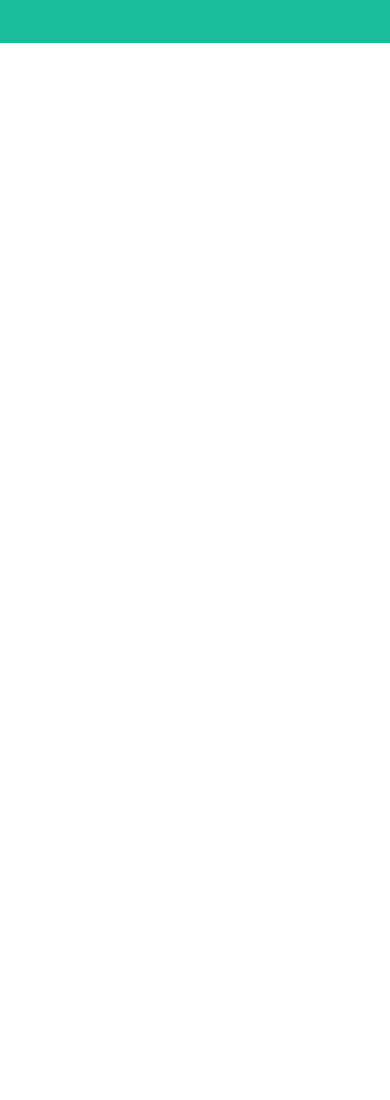
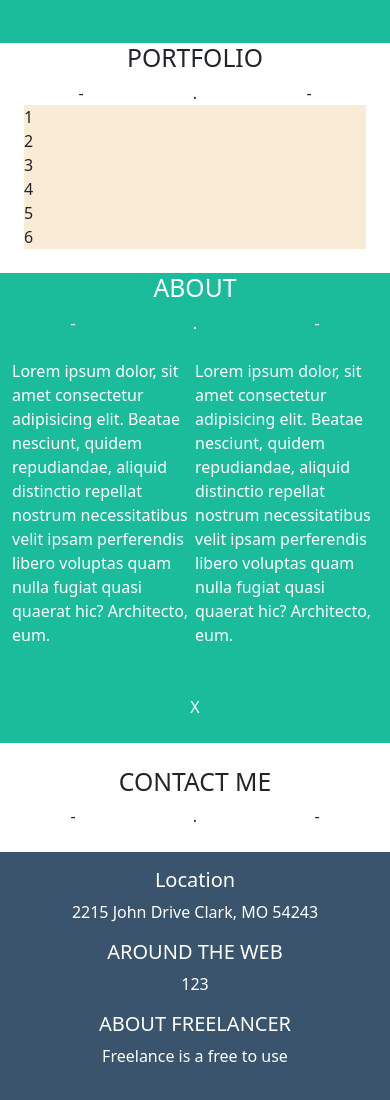
Before and after one commit to FilippoBersan/html-css-bootstrap-freelancer, a plain HTML site: page index.html in a window 390 px wide. Shown: the part 438-1538 px from the top of the page. Before the commit the page ends 844 px from the top, so only its background shows below. Drawn offline with nearby package versions, Linux system fonts and the light colour scheme.

Commit message:
feat: header e main responsive

```diff
--- a/index.html
+++ b/index.html
@@ -17,23 +17,33 @@
     <!-- CSS -->
   </head>
   <body>
-    <header class="row_header p-4 d-flex justify-content-between">
-      <div class="container">
+    <header class="row_header d-flex justify-content-between">
+      <div class="container p-3">
         <div class="row">
           <div class="col-sm text-uppercase">
             <strong>Bootstrap Freelancer</strong>
           </div>
 
-          <div class="col d-flex justify-content-end hamburger">X</div>
-        </div>
-      </div>
+          <div class="col d-flex justify-content-end hamburger d-md-none">
+            X
+          </div>
+
+          <div class="col d-flex d-sm-none d-md-block">
+            <ul class="list-unstyled d-flex justify-content-end justify-content-around">
+                <li class="d-inline">Portfolio</li>
+                <li class="d-inline">About</li>
+                <li class="d-inline">Contact</li>
+            </ul>
+
+          </div>
+
     </header>
 
     <main>
       <!-- Jumbotron -->
       <section class="jumbotron p-5 text-uppercase">
         <div class="container img_jumbo">Avatar</div>
-        <div class="container h_jumbo">
+        <div class="container h_jumbo text_center">
           <h1>Start Bootstrap</h1>
           <div class="container d-flex flex-row">
             <div class="col">-</div>
@@ -48,6 +58,88 @@
         </div>
       </section>
       <!-- Jumbotron -->
+
+      <!-- Portfolio -->
+      <section class="portfolio">
+        <div class="container mb-4">
+          <h2 class="text-uppercase text_center">Portfolio</h2>
+          <div class="container d-flex flex-row text_center">
+            <div class="col">-</div>
+            <div class="col">.</div>
+            <div class="col">-</div>
+            <!-- immagini -->
+          </div>
+          <div class="container d-md-flex
+          ">
+            <div class="col-12 box_img col-md-2">1</div>
+            <div class="col-12 box_img col-md-2">2</div>
+            <div class="col-12 box_img col-md-2">3</div>
+            <div class="col-12 box_img col-md-2">4</div>
+            <div class="col-12 box_img col-md-2" >5</div>
+            <div class="col-12 box_img col-md-2">6</div>
+          </div>
+        </div>
+      </section>
+      <!-- Portfolio -->
+
+      <!-- About Us -->
+      <section class="about">
+        <h2 class="text-uppercase text_center">About</h2>
+        <div class="container d-flex flex-row text_center mb-4">
+          <div class="col">-</div>
+          <div class="col">.</div>
+          <div class="col">-</div>
+        </div>
+        <div class="container d-flex flex-sm-column flex-md-row pb-4">
+          <div class="col mb-4">
+            Lorem ipsum dolor, sit amet consectetur adipisicing elit. Beatae
+            nesciunt, quidem repudiandae, aliquid distinctio repellat nostrum
+            necessitatibus velit ipsam perferendis libero voluptas quam nulla
+            fugiat quasi quaerat hic? Architecto, eum.
+          </div>
+          <div class="col">
+            Lorem ipsum dolor, sit amet consectetur adipisicing elit. Beatae
+            nesciunt, quidem repudiandae, aliquid distinctio repellat nostrum
+            necessitatibus velit ipsam perferendis libero voluptas quam nulla
+            fugiat quasi quaerat hic? Architecto, eum.
+          </div>
+        </div>
+        <div class="col text_center pb-4">X</div>
+      </section>
+      <!-- About Us -->
+
+      <!-- Contact Me -->
+      <section class="contact_me mt-4 mb-4">
+        <h2 class="text-uppercase text_center">Contact Me</h2>
+        <div class="container d-flex flex-row text_center ">
+          <div class="col">-</div>
+          <div class="col">.</div>
+          <div class="col">-</div>
+        </div>
+        <!-- input domani -->
+      </section>
+
+          <!-- Contact Me -->
+          <!-- Info -->
+          <section class="info  d-md-flex p-3">
+            <div class="container d-flex flex-column text_center">
+                <h5 class="text-uppercaser">Location</h5>
+                <p>2215 John Drive Clark, MO 54243</p>
+            </div>
+            <div class="container d-flex flex-column text_center">
+                <h5 class="text-uppercase ">Around the web</h5>
+                <p>123</p>
+            </div>
+            <div class="container d-flex flex-column text_center">
+                <h5 class="text-uppercase ">About Freelancer</h5>
+                <p>Freelance is a free to use</p>
+            </div>
+
+          </section>
+          <!-- Info -->
+
+
+
     </main>
   </body>
 </html>
--- a/style.css
+++ b/style.css
@@ -1,9 +1,10 @@
-.row_header {
+header {
   background-color: #2c3e50;
   color: white;
 }
 
-.jumbotron {
+.jumbotron,
+.about {
   background-color: #1abc9c;
 }
 
@@ -13,6 +14,20 @@
   height: 12.5rem;
 }
 
-.h_jumbo {
+.text_center {
   text-align: center;
 }
+
+.box_img {
+  /* height: 12.5rem; */
+  background-color: antiquewhite;
+}
+
+.about,
+.info {
+  color: white;
+}
+
+.info {
+  background-color: #3a546d;
+}
```
